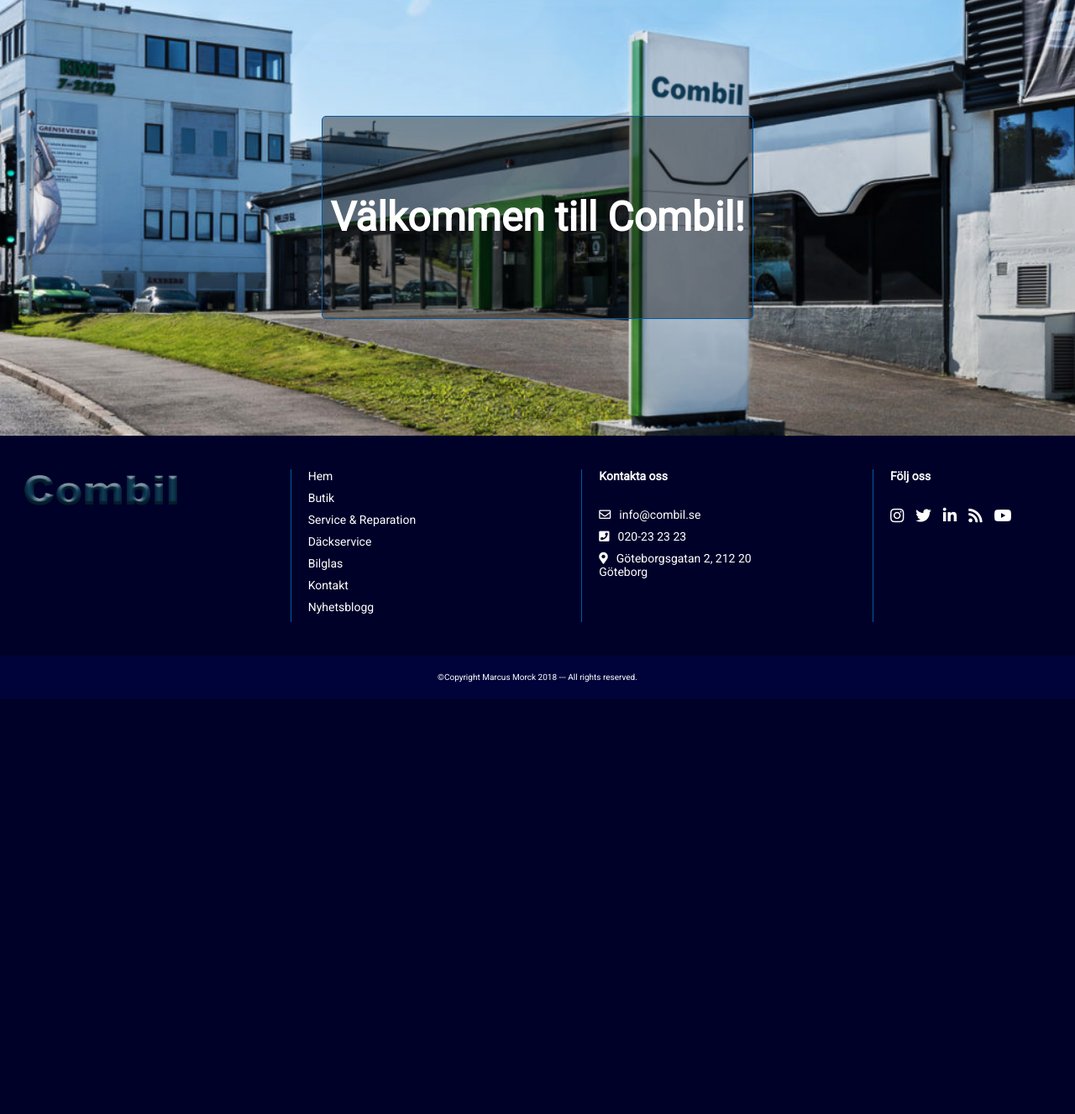
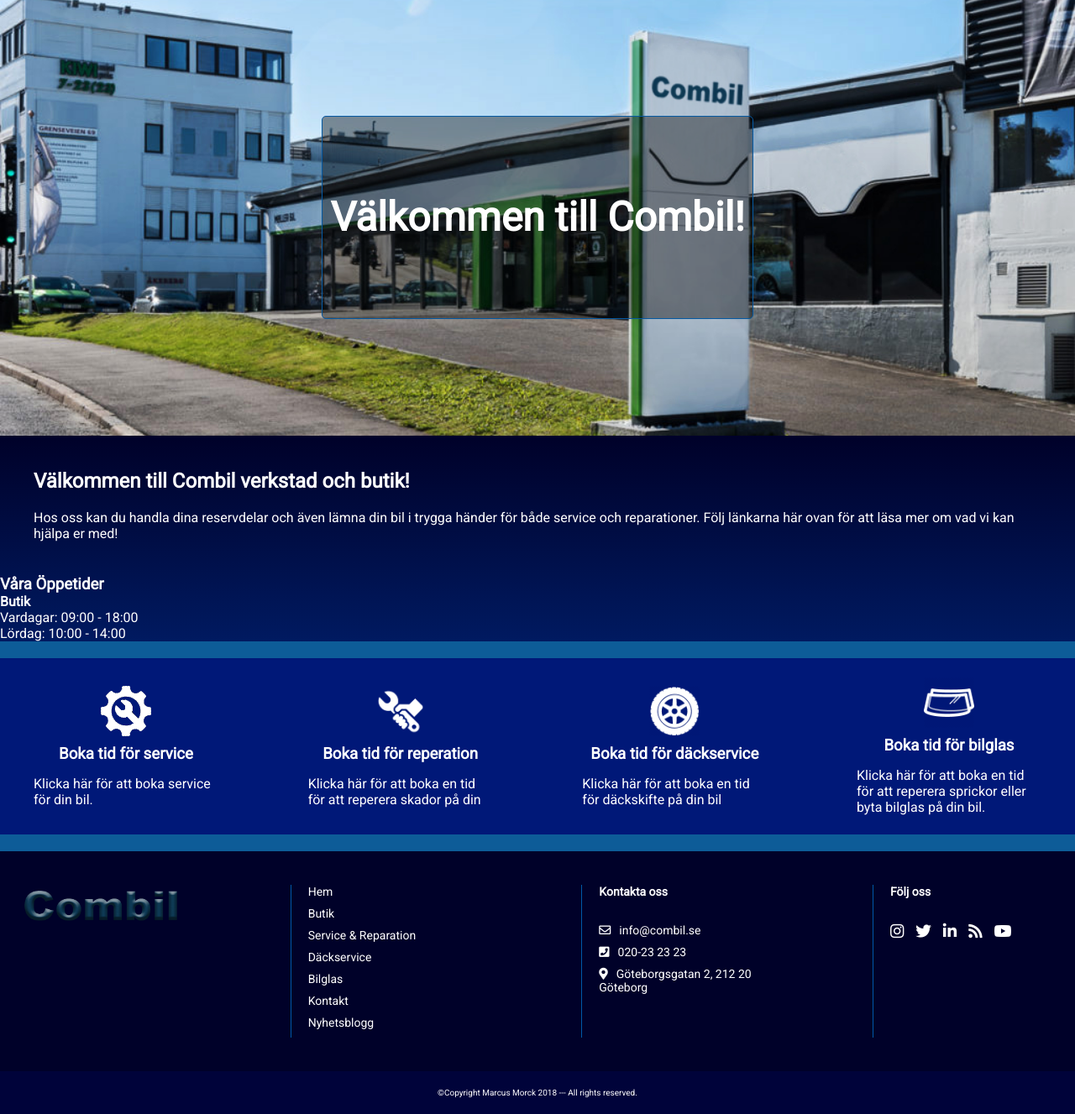
Before and after one commit to marcusMorck/combil, a PHP site: page / in a window 1280 px wide. Shown: the part 101-1428 px from the top of the page at 84% size. Before the commit the page ends 933 px from the top, so only its background shows below. Run offline with PHP 8.4, Linux system fonts and the light colour scheme; data that the repository does not hold is empty; some libraries are stand-ins or nearby versions.

Commit message:
work on index page

```diff
--- a/assets/css/general.css
+++ b/assets/css/general.css
@@ -19,6 +19,56 @@ body ul li, html ul li {
 /*-------------------------------------
 --------------PAGES--------------------
 -------------------------------------*/
+#home-boking {
+  border-top: 20px solid #0d5c98;
+  border-bottom: 20px solid #0d5c98;
+  padding: 0 40px;
+  display: flex;
+  justify-content: space-between;
+  flex-wrap: wrap;
+  background-color: #001878;
+}
+#home-boking a {
+  color: #fff;
+  text-decoration: none;
+}
+#home-boking div {
+  height: 150px;
+  width: 220px;
+  display: flex;
+  flex-direction: column;
+  justify-content: center;
+  align-items: center;
+  padding: 30px 0;
+}
+#home-boking div i {
+  margin-bottom: 35px;
+}
+#home-boking div h3 {
+  margin-bottom: 15px;
+}
+#home-boking div img {
+  width: 60px;
+  height: 60px;
+  margin-bottom: 10px;
+}
+
+@media screen and (max-width: 960px) {
+  #home-boking {
+    justify-content: space-evenly;
+  }
+}
+@media screen and (max-width: 520px) {
+  #home-boking {
+    padding: 0px 10px;
+  }
+}
+@media screen and (max-width: 460px) {
+  #home-boking {
+    justify-content: center;
+    text-align: center;
+  }
+}
 #feature-service {
   display: flex;
   flex-direction: column;
@@ -444,9 +494,8 @@ main {
   display: flex;
   flex-direction: column;
 }
-
-section {
-  padding: 60px 40px 20px 40px;
+main .intro {
+  padding: 40px;
 }
 
 /*# sourceMappingURL=general.css.map */
--- a/views/index.php
+++ b/views/index.php
@@ -1,25 +1,64 @@
 <?php
- include "header.php";
+ include "header.php"; //Include header
+?>
 
-?>
 <div class="hero index">
     <div class="overlay">
-    <h1 class="hero-title">Välkommen till Combil!</h1>
-
+        <h1 class="hero-title">Välkommen till Combil!</h1>
     </div>
-
-
-        <!--<div class="hero-text">
-            <h1>
-                Välkommen till Combil verkstad och butik!
-            </h1>
+</div>
+<main role="main">
+    <section class="intro">
+        <h2>
+            Välkommen till Combil verkstad och butik!
+        </h2>
         <p>
-             Hos oss kan du handla dina reservdelar och
+            Hos oss kan du handla dina reservdelar och
             även lämna din bil i trygga händer för både service och reparationer. Följ länkarna här ovan för att
             läsa mer om vad vi kan hjälpa er med!
         </p>
-        </div>-->
-</div>
+    </section>
+    <section id="opening-hours">
+        <h3>Våra Öppetider</h3>
+
+            <h4>Butik</h4>
+            <p>Vardagar: 09:00 - 18:00</p>
+            <p>Lördag: 10:00 - 14:00</p>
+
+    </section>
+    <section id="home-boking">
+        <a href="#">
+            <div>
+                <img src="/images/service-icon.png" />
+                <h3>Boka tid för service</h3>
+                <p>Klicka här för att boka service för din bil.</p>
+            </div>
+        </a>
+        <a href="#">
+            <div>
+                <img src="/images/repair-icon.png" />
+                <h3>Boka tid för reperation</h3>
+                <p>Klicka här för att boka en tid för att reperera skador på din </p>
+            </div>
+        </a>
+        <a href="#">
+            <div>
+                <img src="/images/tire-icon.png" />
+                <h3>Boka tid för däckservice</h3>
+                <p>Klicka här för att boka en tid för däckskifte på din bil</p>
+            </div>
+        </a>
+        <a href="#">
+            <div>
+                <img src="/images/carglas-icon.png" />
+                <h3>Boka tid för bilglas</h3>
+                <p>Klicka här för att boka en tid för att reperera sprickor eller byta bilglas
+                    på din bil.
+                </p>
+            </div>
+        </a>
+    </section>
+</main>
 
 <?php
 include "footer.php";
```
Also changed, not shown: assets/sass/main.scss (+4 -3 lines), assets/sass/pages/_index.scss (added, +58 -0 lines), images/carglas-icon.png (added), images/repair-icon.png (added), images/service-icon.png (added), images/tire-icon.png (added), 3 other files.
